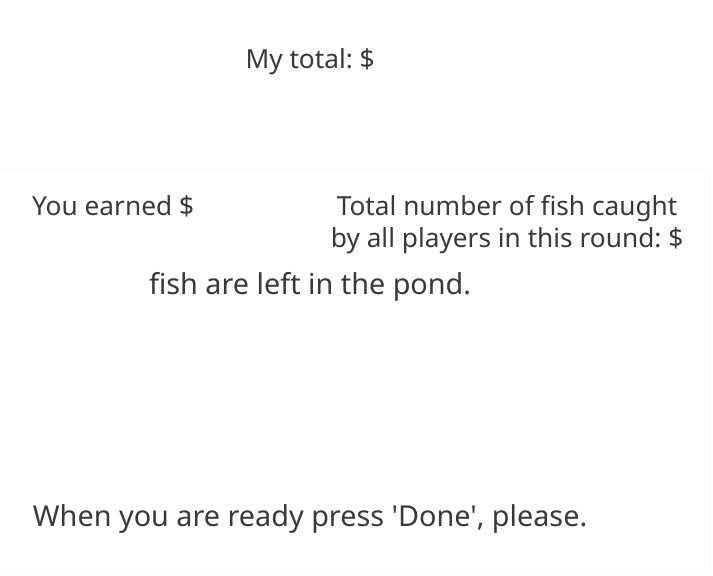
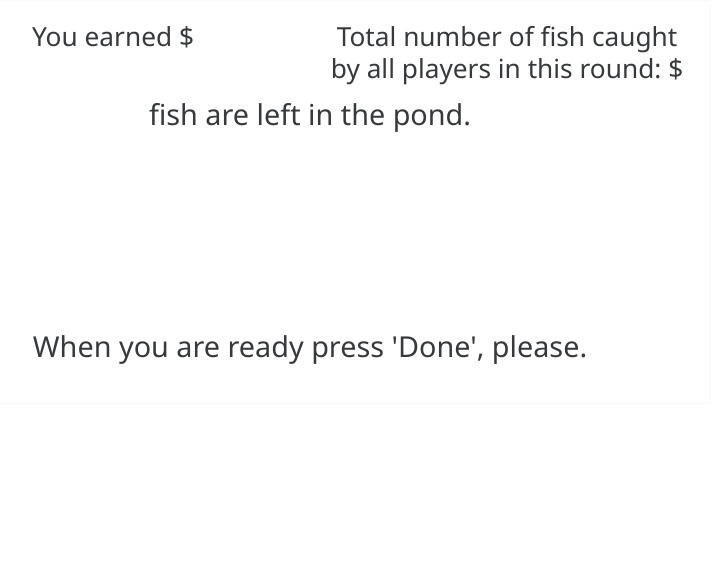
Before and after one commit to tr-2019/tragedy-revisited, a website: page public/results.htm in a window 1280 px wide. Shown: the whole page, without its empty margins (330-1043 px from the left). Drawn offline with Linux system fonts and the light colour scheme.

Commit message:
Update results.htm

```diff
--- a/public/results.htm
+++ b/public/results.htm
@@ -3,11 +3,8 @@
 <link rel="stylesheet" href="../css/bootstrap.min.css" />
 <link rel="stylesheet" type="text/css" href="../css/style1.css">
 <body>
-  <br/>
   <center>
-  <h3>My total: $<b id="mybank"></b></h3>
-  <br/>
-  <br/>
+<!--  <h3>My total: $<b id="mybank"></b></h3>-->
   <div class="card border-light mb-3" style="max-width: 50rem;">
     <div class="card-body">
     <!--  <div class="card-title">Your partner chose to <b id="totalPool"></b>
```
